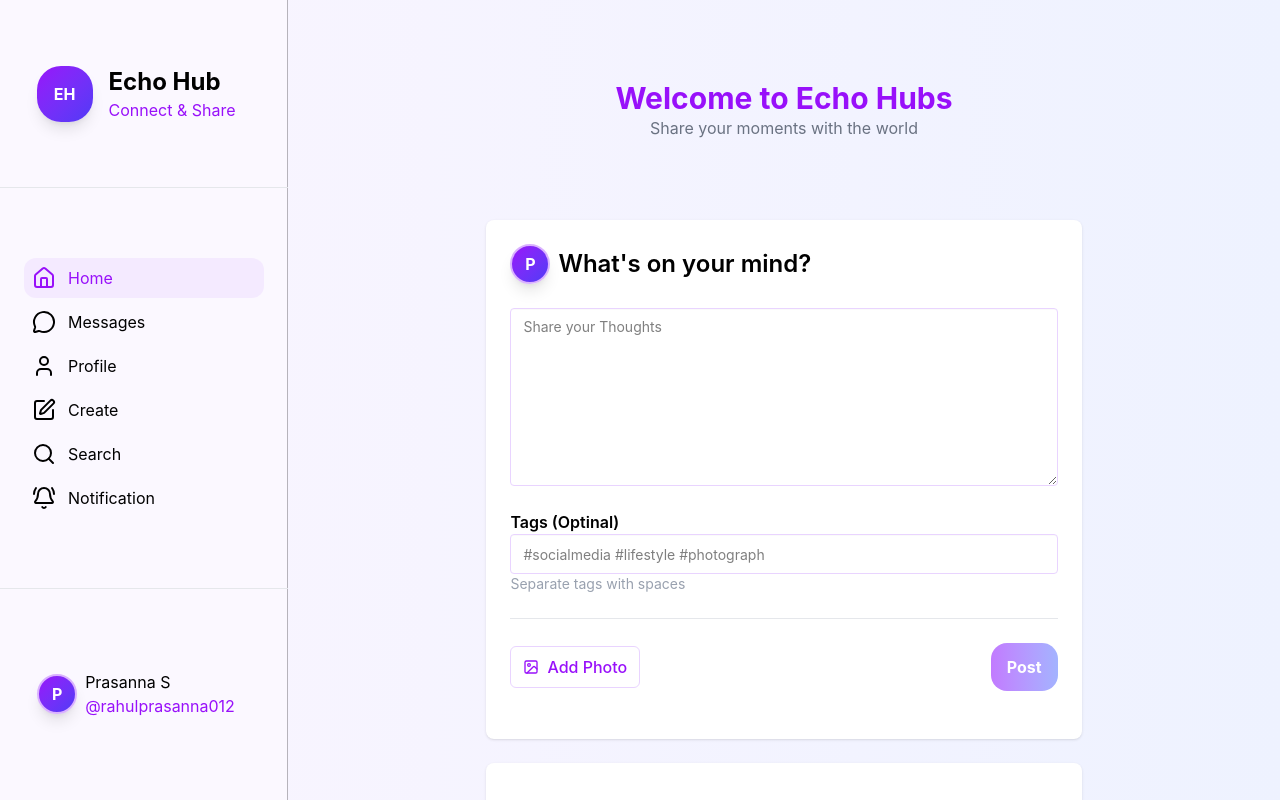
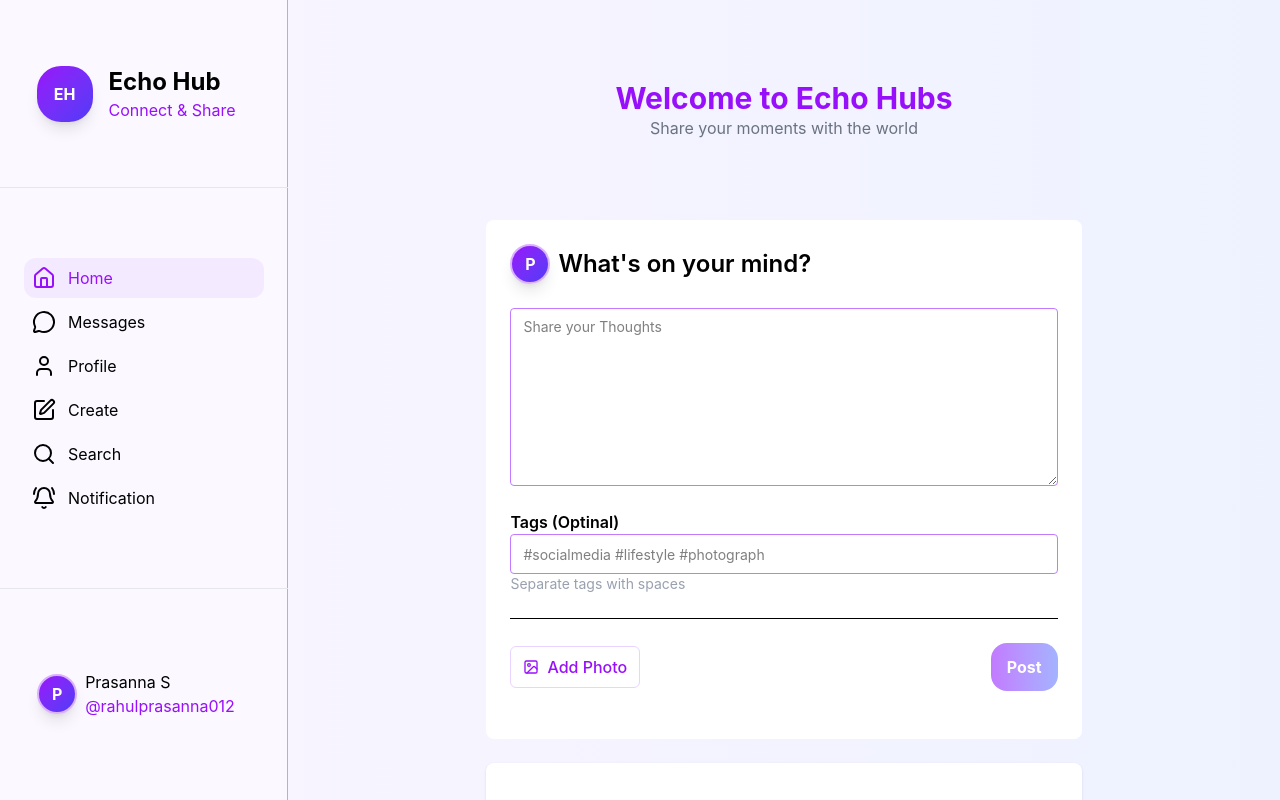
Before and after one commit to rahulprasanna012/echo-social-media, a React (Vite) app: page / in a window 1280 px wide. Built offline with nearby package versions, Linux system fonts and the light colour scheme.

Commit message:
home done

```diff
--- a/src/components/home/PostForm.tsx
+++ b/src/components/home/PostForm.tsx
@@ -1,7 +1,6 @@
-
-import { useState, type ChangeEvent } from 'react';
-import ProfileIcon from '../ProfileIcon'
-import { Image } from 'lucide-react'
+import  { useState, type ChangeEvent } from "react";
+import ProfileIcon from "../ProfileIcon";
+import { Image, X } from "lucide-react";
 
 const PostForm = () => {
   const [file, setFile] = useState<string | null>(null);
@@ -12,49 +11,71 @@ const PostForm = () => {
     }
   };
   return (
-    <form className=" bg-white p-6 rounded-lg shadow hover:shadow-purple-300">
-
-          <div className='flex items-center '>
-            <ProfileIcon/>
+    <form className=" bg-white p-6 rounded-lg">
+      <div className="flex items-center ">
+        <ProfileIcon />
 
         <p className="text-2xl font-semibold">What's on your mind?</p>
       </div>
 
-          <textarea className="textarea my-6 text-sm textarea-sm border border-purple-200 focus:shadow-purple-600 w-full bg-white" rows={8} placeholder='Share your Thoughts' ></textarea>
-          <div className='pb-6'>
-              <label className='font-semibold'>Tags (Optinal)</label>
-              <br/>
-              <input className="input w-full border border-purple-200 focus:shadow-purple-600  bg-white" type="text" placeholder="#socialmedia #lifestyle #photograph" />
-              <p className='text-gray-400 text-sm'>Separate tags with spaces</p>
+      <textarea
+        className="textarea my-6 text-sm textarea-sm border border-purple-400 focus:shadow-purple-600 w-full bg-white"
+        rows={8}
+        placeholder="Share your Thoughts"
+      ></textarea>
+      <div className="pb-6">
+        <label className="font-semibold">Tags (Optinal)</label>
+        <br />
+        <input
+          className="input w-full border border-purple-400 focus:shadow-purple-600  bg-white"
+          type="text"
+          placeholder="#socialmedia #lifestyle #photograph"
+        />
+        <p className="text-gray-400 text-sm">Separate tags with spaces</p>
+      </div>
 
-          </div>
-            <hr className='text-gray-200'/>
-          <div className='py-6 flex items-center justify-between'>
-            <label htmlFor="image-upload" className="inline-block">
+            {
+                file&&(<div className="flex items-start justify-center">
+
+
+                    <img src={file} className="size-96"/>
+                    <button className="cursor-pointer border rounded-full ml-11" onClick={()=>setFile(null)}><X className="text-red-500"/> </button>
+
+
+
+
+
+            </div>)
+
+            }
+
+
+
+
+
+      <hr />
+      <div className="py-6 flex items-center justify-between">
+        <label
+          htmlFor="image-upload"
+          className="flex items-center font-medium gap-2 border border-purple-200 text-purple-600 hover:bg-purple-50 px-3 py-2 rounded-md cursor-pointer"
+        >
+          <Image className="w-4 h-4" />
+          <span>Add Photo</span>
+        </label>
+
         <input
           id="image-upload"
           type="file"
           accept="image/*"
-        onChange={()=>{uploadImage}}
+          onChange={uploadImage}
           className="hidden"
         />
-      <button
-        type="button"
-        className="flex items-center font-medium gap-2 border border-purple-200 text-purple-600 hover:bg-purple-50 px-3 py-2 rounded-md"
-      >
-        <Image className="w-4 h-4" />
-        <span>Add Photo</span>
-      </button>
-    </label>
-            <button className='font-bold bg-linear-to-r from-purple-400  to-indigo-300 p-3 px-4 text-white rounded-2xl'>
+        <button className="font-bold bg-linear-to-r from-purple-400  to-indigo-300 p-3 px-4 text-white rounded-2xl">
           Post
         </button>
-
-
       </div>
-
     </form>
-  )
-}
+  );
+};
 
 export default PostForm;
```
Lines whose indentation alone changed are shown as unchanged.
